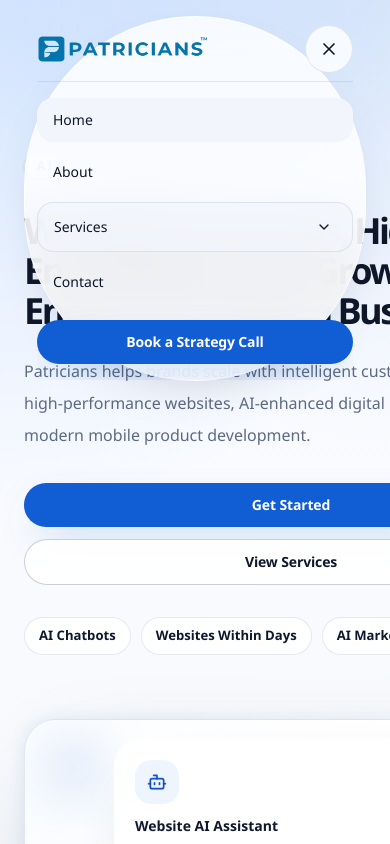
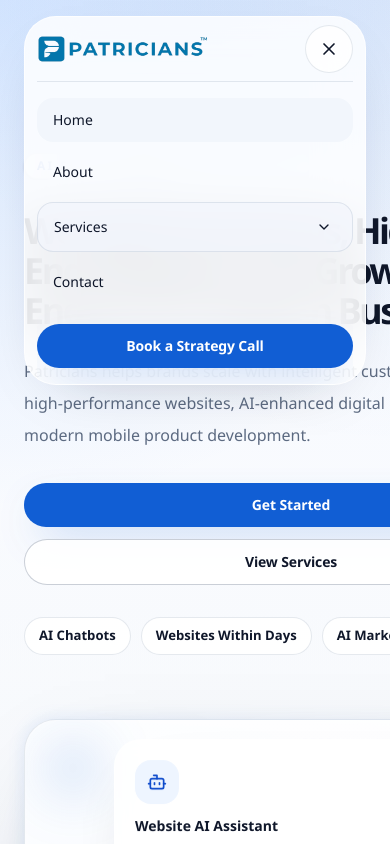
Before and after one commit to shayanbatoaq/Patricians, a Next.js app: page / in a window 390 px wide. Both pictures are taken after a click on the button "Open navigation". Shown: the top 844 px of the page. Built offline with nearby package versions, Linux system fonts and the light colour scheme.

Commit message:
Fixed navbar on mobile

```diff
--- a/components/site/navbar.tsx
+++ b/components/site/navbar.tsx
@@ -41,6 +41,19 @@
     return () => window.removeEventListener("scroll", onScroll);
   }, []);
 
+  useEffect(() => {
+    if (!mobileOpen) {
+      document.body.style.overflow = "";
+      return;
+    }
+
+    document.body.style.overflow = "hidden";
+
+    return () => {
+      document.body.style.overflow = "";
+    };
+  }, [mobileOpen]);
+
   const shellActive = scrolled || mobileOpen || desktopServicesOpen;
   const closeMenus = () => {
     setMobileOpen(false);
@@ -53,10 +66,13 @@
       <Container className="pt-4">
         <div
           className={cn(
-            "rounded-full border px-3 transition-all duration-300",
+            "border px-3 transition-all duration-300",
             shellActive
               ? "border-white/70 bg-white/82 shadow-[0_20px_60px_-38px_rgba(15,23,42,0.35)] backdrop-blur-xl"
               : "border-transparent bg-transparent",
+            mobileOpen
+              ? "overflow-hidden rounded-[2rem] lg:overflow-visible lg:rounded-full"
+              : "rounded-full",
           )}
         >
           <div className="flex min-h-16 items-center justify-between gap-4">
@@ -204,7 +220,7 @@
                 transition={{ duration: 0.18, ease: "easeOut" }}
                 className="overflow-hidden border-t border-[var(--border)] lg:hidden"
               >
-                <nav className="flex flex-col gap-2 py-4">
+                <nav className="flex max-h-[calc(100svh-6.5rem)] flex-col gap-2 overflow-y-auto py-4">
                   {navLinks.slice(0, 2).map((link) => (
                     <Link
                       key={link.href}
@@ -308,7 +324,7 @@
                     </Link>
                   ))}
 
-                  <Button href="/contact" className="mt-2 w-full">
+                  <Button href="/contact" className="mt-3 w-full">
                     Book a Strategy Call
                   </Button>
                 </nav>
```
